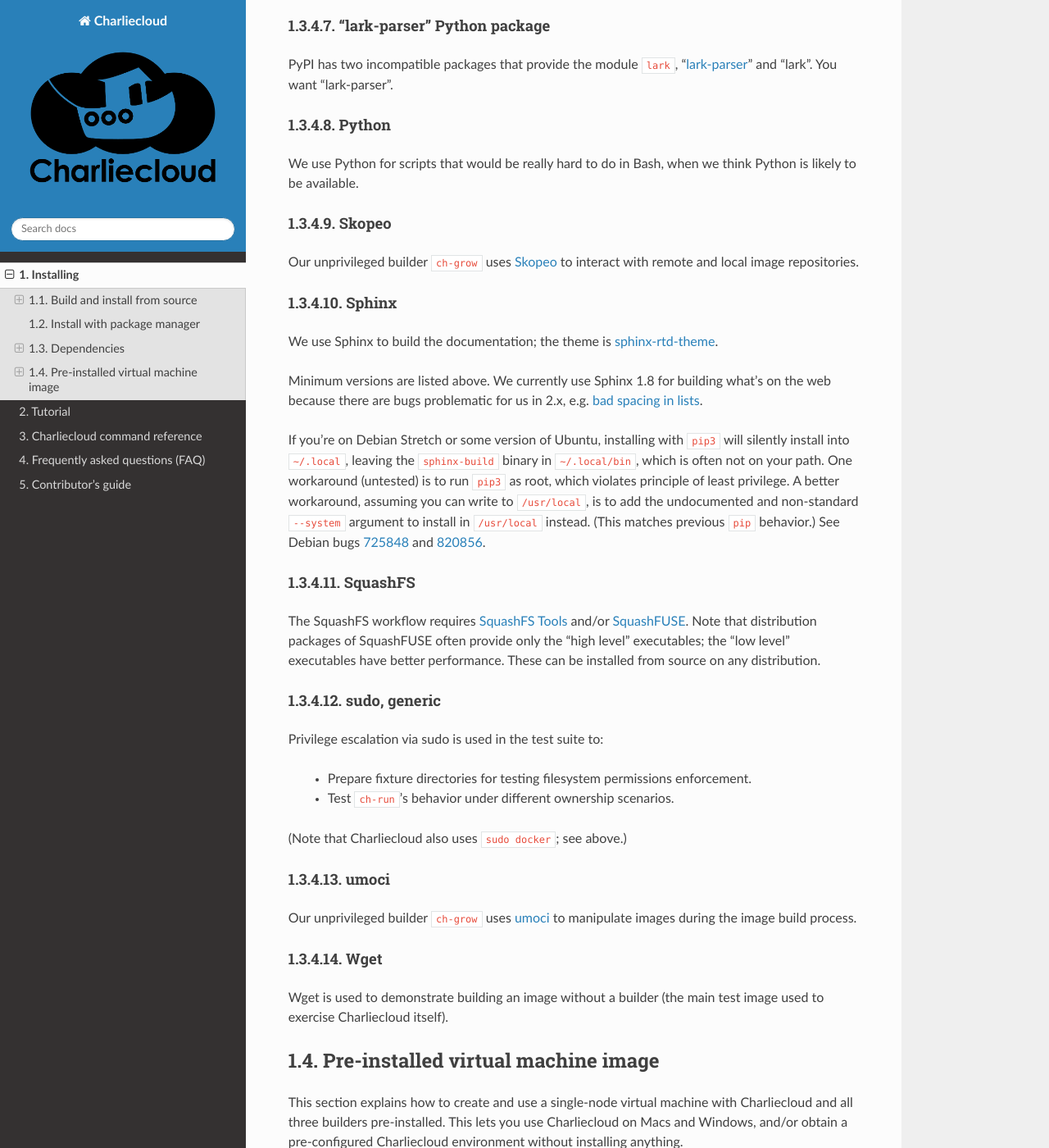
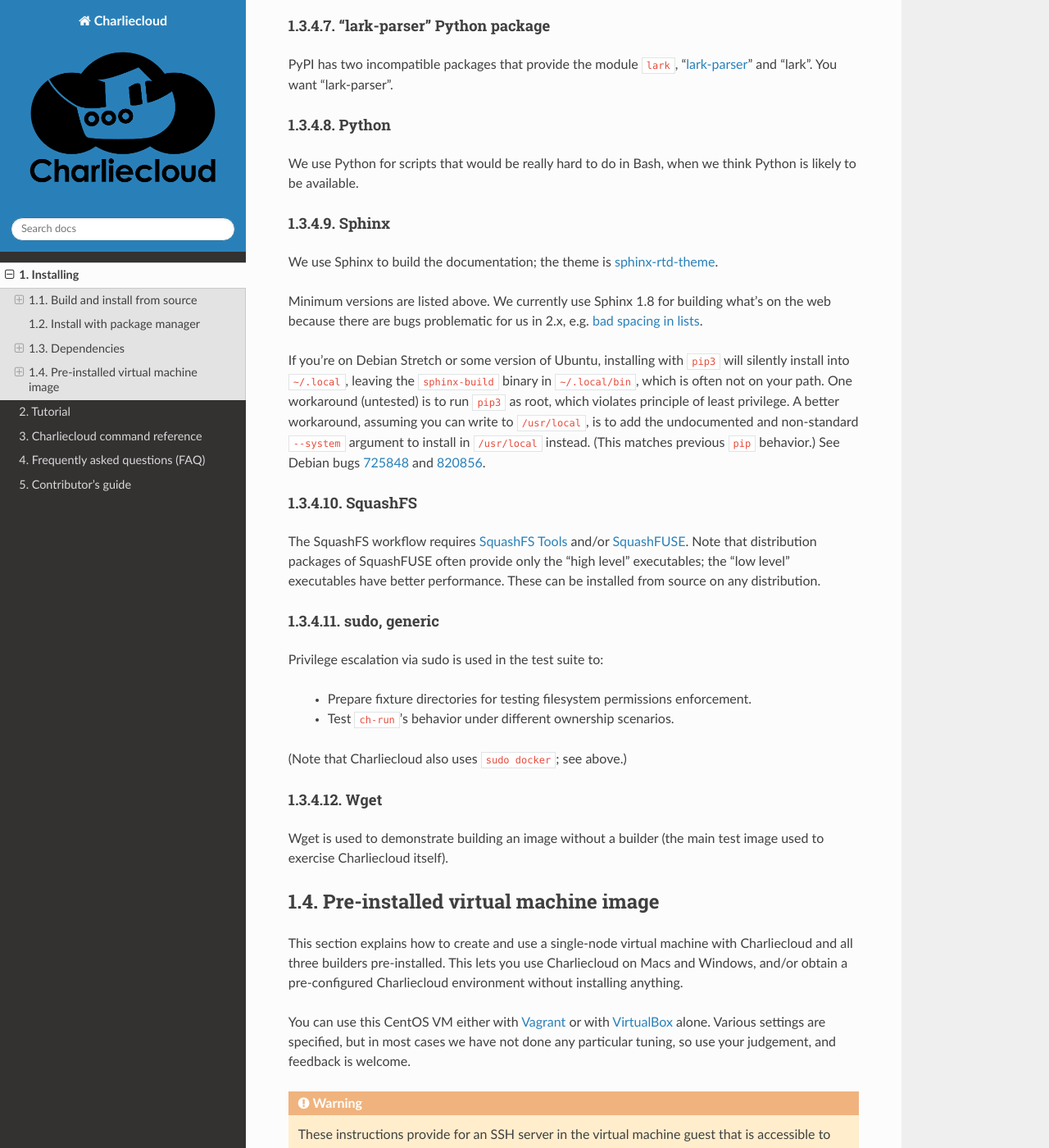
Before and after one commit to hpc/charliecloud, a Sphinx documentation site: the page built from doc/install.rst, in a window 1280 px wide and 1400 px high, scrolled down 6917 px. Shown: the whole window at 82% size. Built offline with Sphinx 7.4.7 and the Read the Docs theme 2.0.0, drawn with Linux system fonts in a browser that asks for light colours.

Commit message:
fix docs

```diff
--- a/doc/install.rst
+++ b/doc/install.rst
@@ -379,13 +379,6 @@
 We use Python for scripts that would be really hard to do in Bash, when we
 think Python is likely to be available.
 
-Skopeo
-~~~~~~
-
-Our unprivileged builder :code:`ch-grow` uses `Skopeo
-<https://github.com/containers/skopeo/>`_ to interact with remote and local
-image repositories.
-
 Sphinx
 ~~~~~~
 
@@ -427,12 +420,6 @@
   * Test :code:`ch-run`'s behavior under different ownership scenarios.
 
 (Note that Charliecloud also uses :code:`sudo docker`; see above.)
-
-umoci
-~~~~~
-
-Our unprivileged builder :code:`ch-grow` uses `umoci <https://umo.ci/>`_ to
-manipulate images during the image build process.
 
 Wget
 ~~~~
```
Also changed, not shown: 1 other file.
